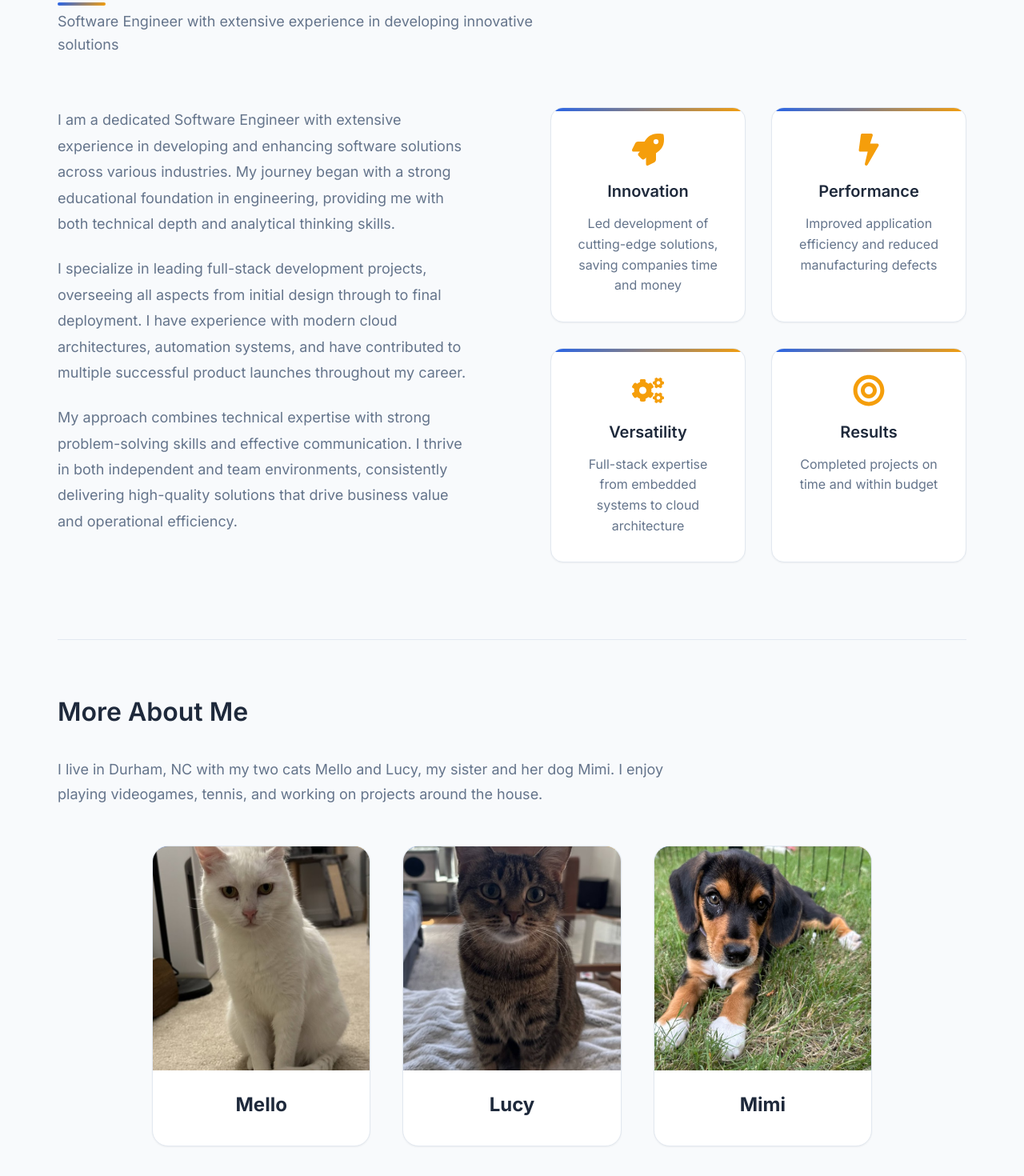
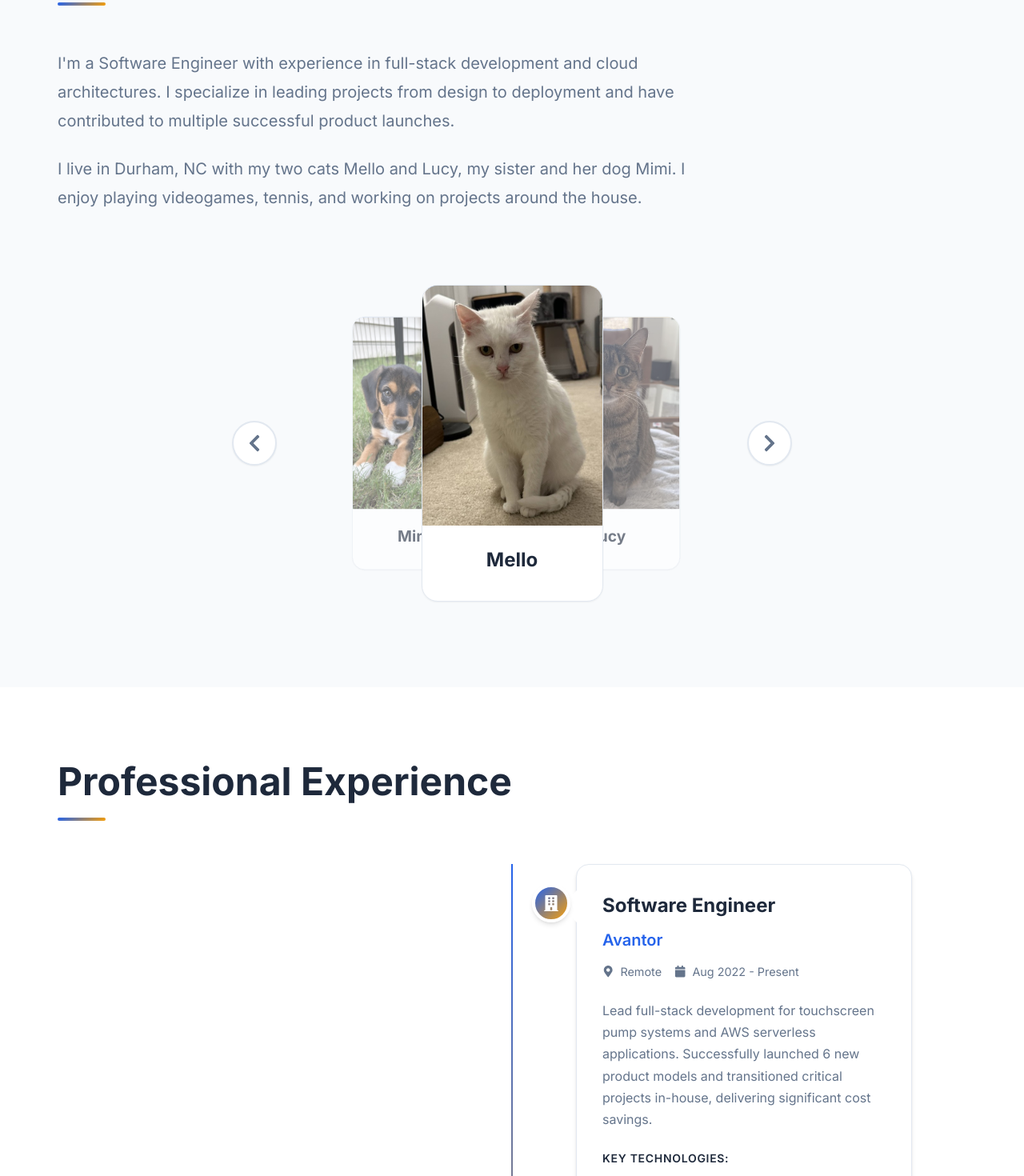
Before and after one commit to subratacharya99/my_website, a React (Create React App) app: page / in a window 1280 px wide. Shown: the part 960-2430 px from the top of the page at 80% size. Built offline with nearby package versions, Linux system fonts and the light colour scheme.

Commit message:
Add typewriter animation to hero title

```diff
--- a/src/components/About.css
+++ b/src/components/About.css
@@ -39,17 +39,13 @@
   line-height: 1.6;
 }
 
-.about__grid {
-  display: grid;
-  grid-template-columns: 1fr;
-  gap: 3rem;
-  align-items: start;
-}
-
 .about__text {
   font-size: 1.125rem;
   line-height: 1.8;
   color: var(--text-secondary);
+  max-width: 800px;
+  margin: 0 0 3rem 0;
+  text-align: left;
 }
 
 .about__text p {
@@ -60,11 +56,57 @@
   margin-bottom: 0;
 }
 
-.about__highlights {
-  display: grid;
-  grid-template-columns: 1fr;
-  gap: 1.5rem;
+/* Pet Carousel Styles */
+.pet-carousel {
+  max-width: 600px;
+  margin: 0 auto;
 }
+
+.carousel-container {
+  display: flex;
+  align-items: center;
+  gap: 2rem;
+}
+
+.carousel-content {
+  flex: 1;
+  display: flex;
+  justify-content: center;
+  align-items: center;
+  position: relative;
+  height: 450px;
+  padding: 20px;
+}
+
+.carousel-btn {
+  display: flex;
+  align-items: center;
+  justify-content: center;
+  width: 3rem;
+  height: 3rem;
+  background: var(--background-color);
+  border: 2px solid var(--border-color);
+  border-radius: 50%;
+  color: var(--text-secondary);
+  cursor: pointer;
+  transition: all 0.3s ease;
+  font-size: 1.25rem;
+  box-shadow: var(--shadow-sm);
+}
+
+.carousel-btn:hover {
+  background: var(--primary-color);
+  color: white;
+  border-color: var(--primary-color);
+  transform: translateY(-2px);
+  box-shadow: var(--shadow-md);
+}
+
+.carousel-btn:active {
+  transform: translateY(0);
+}
+
+
 
 .highlight-card {
   background: var(--background-color);
@@ -116,67 +158,29 @@
 }
 
 @media (min-width: 768px) {
-  .about__grid {
-    grid-template-columns: 1fr 1fr;
-    gap: 4rem;
-    align-items: start;
+  .about__text {
+    font-size: 1.25rem;
+    margin-bottom: 4rem;
   }
 
-  .about__highlights {
-    grid-template-columns: 1fr 1fr;
-    gap: 1.5rem;
+  .carousel-container {
+    gap: 3rem;
   }
 
-  .section-subtitle {
-    margin: 0;
+  .carousel-btn {
+    width: 3.5rem;
+    height: 3.5rem;
+    font-size: 1.5rem;
   }
 }
 
 @media (min-width: 1024px) {
-  .about__grid {
-    gap: 6rem;
-  }
-
-  .about__highlights {
-    gap: 2rem;
+  .pet-carousel {
+    max-width: 700px;
   }
 }
 
-/* Personal Section Styles */
-.about__personal {
-  margin-top: 5rem;
-  padding-top: 3rem;
-  border-top: 1px solid var(--border-color);
-}
 
-.personal__title {
-  font-size: clamp(1.5rem, 4vw, 2rem);
-  font-weight: 600;
-  color: var(--text-primary);
-  margin-bottom: 2rem;
-  text-align: left;
-}
-
-.personal__text {
-  text-align: left;
-  max-width: 800px;
-  margin: 0 0 3rem 0;
-}
-
-.personal__text p {
-  font-size: 1.125rem;
-  line-height: 1.7;
-  color: var(--text-secondary);
-  margin: 0;
-}
-
-.pet-gallery {
-  display: grid;
-  grid-template-columns: 1fr;
-  gap: 2rem;
-  max-width: 900px;
-  margin: 0 auto;
-}
 
 .pet-card {
   background: var(--background-color);
@@ -186,7 +190,27 @@
   overflow: hidden;
   text-align: center;
   position: relative;
+  width: auto;
+  max-width: 350px;
+  min-width: 200px;
+  margin: 0 auto;
 }
+
+.carousel-item {
+  position: absolute;
+  cursor: pointer;
+}
+
+.carousel-item--active {
+  cursor: default;
+}
+
+.carousel-item--prev,
+.carousel-item--next {
+  cursor: pointer;
+}
+
+
 
 .pet-card::before {
   content: '';
@@ -200,15 +224,21 @@
 
 .pet-image-container {
   width: 100%;
-  height: 300px;
+  height: auto;
+  min-height: 200px;
+  display: flex;
+  align-items: center;
+  justify-content: center;
   overflow: hidden;
   position: relative;
+  background: var(--background-secondary);
 }
 
 .pet-image {
   width: 100%;
-  height: 100%;
-  object-fit: cover;
+  height: auto;
+  max-height: 300px;
+  object-fit: contain;
   transition: transform 0.3s ease;
 }
 
@@ -227,30 +257,35 @@
   margin-bottom: 0.5rem;
 }
 
-/* Pet Gallery Responsive Design */
-@media (min-width: 768px) {
-  .pet-gallery {
-    grid-template-columns: repeat(2, 1fr);
-    gap: 2rem;
+/* Mobile Adjustments */
+@media (max-width: 768px) {
+  .carousel-container {
+    gap: 1rem;
+  }
+
+  .carousel-btn {
+    width: 2.5rem;
+    height: 2.5rem;
+    font-size: 1rem;
+  }
+
+  .carousel-content {
+    height: 360px;
+    padding: 15px;
+  }
+
+  .pet-card {
+    max-width: 280px;
+    min-width: 180px;
   }
 
   .pet-image-container {
-    height: 250px;
-  }
-}
-
-@media (min-width: 1024px) {
-  .pet-gallery {
-    grid-template-columns: repeat(3, 1fr);
-    gap: 2.5rem;
+    min-height: 150px;
   }
 
-  .pet-image-container {
-    height: 280px;
+  .pet-image {
+    max-height: 200px;
   }
 
-  .about__personal {
-    margin-top: 6rem;
-    padding-top: 4rem;
-  }
+
 }
--- a/src/components/About.tsx
+++ b/src/components/About.tsx
@@ -1,11 +1,12 @@
-import React, { useRef } from 'react';
+import React, { useRef, useState } from 'react';
 import { motion, useInView } from 'framer-motion';
-import { FaRocket, FaBolt, FaCogs, FaBullseye } from 'react-icons/fa';
+import { FaChevronLeft, FaChevronRight } from 'react-icons/fa';
 import './About.css';
 
 const About: React.FC = () => {
   const ref = useRef(null);
   const isInView = useInView(ref, { once: true, margin: '-100px' });
+  const [currentPetIndex, setCurrentPetIndex] = useState(0);
 
   const pets = [
     {
@@ -25,6 +26,14 @@ const About: React.FC = () => {
     }
   ];
 
+  const nextPet = () => {
+    setCurrentPetIndex((prev) => (prev + 1) % pets.length);
+  };
+
+  const prevPet = () => {
+    setCurrentPetIndex((prev) => (prev - 1 + pets.length) % pets.length);
+  };
+
   return (
     <section id="about" className="about section-padding">
       <div className="container">
@@ -42,101 +51,69 @@ const About: React.FC = () => {
             transition={{ duration: 0.8, delay: 0.2 }}
           >
             <h2 className="section-title">About Me</h2>
-            <div className="section-subtitle">
-              Software Engineer with extensive experience in developing innovative solutions
-            </div>
           </motion.div>
 
-          <div className="about__grid">
           <motion.div
             className="about__text"
-              initial={{ opacity: 0, x: -50 }}
-              animate={isInView ? { opacity: 1, x: 0 } : { opacity: 0, x: -50 }}
+            initial={{ opacity: 0, y: 30 }}
+            animate={isInView ? { opacity: 1, y: 0 } : { opacity: 0, y: 30 }}
             transition={{ duration: 0.8, delay: 0.4 }}
           >
             <p>
-                I am a dedicated Software Engineer with extensive experience in developing and enhancing
-                software solutions across various industries. My journey began with a strong educational
-                foundation in engineering, providing me with both technical depth and analytical thinking skills.
+              I'm a Software Engineer with experience in full-stack development and cloud architectures.
+              I specialize in leading projects from design to deployment and have contributed to multiple
+              successful product launches.
             </p>
 
             <p>
-                I specialize in leading full-stack development projects, overseeing all aspects from initial
-                design through to final deployment. I have experience with modern cloud architectures,
-                automation systems, and have contributed to multiple successful product launches throughout
-                my career.
-              </p>
-
-              <p>
-                My approach combines technical expertise with strong problem-solving skills and effective
-                communication. I thrive in both independent and team environments, consistently delivering
-                high-quality solutions that drive business value and operational efficiency.
+              I live in Durham, NC with my two cats Mello and Lucy, my sister and her dog Mimi.
+              I enjoy playing videogames, tennis, and working on projects around the house.
             </p>
           </motion.div>
 
           <motion.div
-              className="about__highlights"
-              initial={{ opacity: 0, x: 50 }}
-              animate={isInView ? { opacity: 1, x: 0 } : { opacity: 0, x: 50 }}
+            className="pet-carousel"
+            initial={{ opacity: 0, y: 30 }}
+            animate={isInView ? { opacity: 1, y: 0 } : { opacity: 0, y: 30 }}
             transition={{ duration: 0.8, delay: 0.6 }}
           >
-              <div className="highlight-card hover-lift">
-                <div className="highlight-icon">
-                  <FaRocket />
-                </div>
-                <h3>Innovation</h3>
-                <p>Led development of cutting-edge solutions, saving companies time and money</p>
-              </div>
+            <div className="carousel-container">
+              <button className="carousel-btn carousel-btn--prev" onClick={prevPet} aria-label="Previous pet">
+                <FaChevronLeft />
+              </button>
 
-              <div className="highlight-card hover-lift">
-                <div className="highlight-icon">
-                  <FaBolt />
-                </div>
-                <h3>Performance</h3>
-                <p>Improved application efficiency and reduced manufacturing defects</p>
-              </div>
+              <div className="carousel-content">
+                {pets.map((pet, index) => {
+                  const isActive = index === currentPetIndex;
+                  const isPrev = index === (currentPetIndex - 1 + pets.length) % pets.length;
+                  const isNext = index === (currentPetIndex + 1) % pets.length;
 
-              <div className="highlight-card hover-lift">
-                <div className="highlight-icon">
-                  <FaCogs />
-                </div>
-                <h3>Versatility</h3>
-                <p>Full-stack expertise from embedded systems to cloud architecture</p>
-              </div>
+                  let position = 'hidden';
+                  if (isActive) position = 'active';
+                  else if (isPrev) position = 'prev';
+                  else if (isNext) position = 'next';
 
-              <div className="highlight-card hover-lift">
-                <div className="highlight-icon">
-                  <FaBullseye />
-                </div>
-                <h3>Results</h3>
-                <p>Completed projects on time and within budget</p>
-              </div>
-            </motion.div>
-          </div>
-
-          {/* Personal Section */}
-          <motion.div
-            className="about__personal"
-            initial={{ opacity: 0, y: 30 }}
-            animate={isInView ? { opacity: 1, y: 0 } : { opacity: 0, y: 30 }}
-            transition={{ duration: 0.8, delay: 0.8 }}
-          >
-            <h3 className="personal__title">More About Me</h3>
-            <div className="personal__text">
-              <p>
-                I live in Durham, NC with my two cats Mello and Lucy, my sister and her dog Mimi.
-                I enjoy playing videogames, tennis, and working on projects around the house.
-              </p>
-            </div>
-
-            <div className="pet-gallery">
-              {pets.map((pet, index) => (
+                  return (
                     <motion.div
                       key={pet.name}
-                  className="pet-card hover-lift"
-                  initial={{ opacity: 0, y: 20 }}
-                  animate={isInView ? { opacity: 1, y: 0 } : { opacity: 0, y: 20 }}
-                  transition={{ duration: 0.6, delay: 1.0 + index * 0.2 }}
+                      className={`pet-card carousel-item carousel-item--${position} ${isActive ? 'hover-lift' : ''}`}
+                      animate={{
+                        scale: isActive ? 1 : 0.8,
+                        opacity: isActive ? 1 : 0.6,
+                        zIndex: isActive ? 10 : 1,
+                        x: isPrev ? -120 : isNext ? 120 : 0
+                      }}
+                      whileHover={!isActive ? {
+                        scale: 0.85,
+                        opacity: 0.8
+                      } : {}}
+                      transition={{
+                        type: "spring",
+                        stiffness: 300,
+                        damping: 30,
+                        mass: 0.8
+                      }}
+                      onClick={() => setCurrentPetIndex(index)}
                     >
                       <div className="pet-image-container">
                         <img
@@ -154,9 +131,19 @@ const About: React.FC = () => {
                         <h3 className="pet-name">{pet.name}</h3>
                       </div>
                     </motion.div>
-              ))}
+                  );
+                })}
               </div>
+
+              <button className="carousel-btn carousel-btn--next" onClick={nextPet} aria-label="Next pet">
+                <FaChevronRight />
+              </button>
+            </div>
+
+
           </motion.div>
+
+
         </motion.div>
       </div>
     </section>
--- a/src/components/Contact.css
+++ b/src/components/Contact.css
@@ -1,5 +1,5 @@
 .contact {
-  background: var(--background-color);
+  background: var(--background-secondary);
 }
 
 .contact__content {
@@ -135,7 +135,7 @@
   .contact__list {
     grid-template-columns: 1fr;
     gap: 1rem;
-  }
+}
 
   .contact__item {
     padding: 1rem;
```
Also changed, not shown: src/components/Contact.tsx (+1 -13 lines), src/components/Hero.css (+25 -0 lines), src/components/Hero.tsx (+42 -7 lines), public/images/mimi.jpg. Lines whose indentation alone changed are shown as unchanged.
